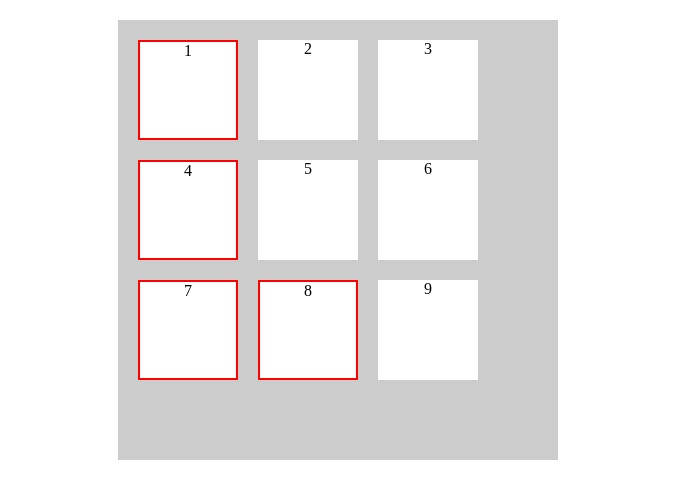
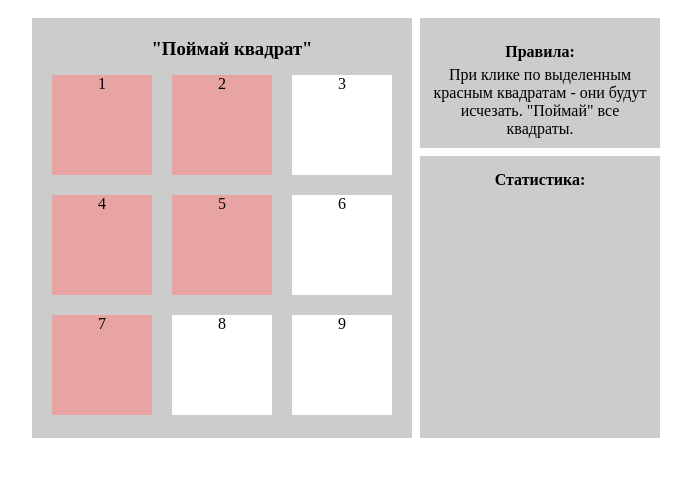
Before and after one commit to AntVoronin/catch-square, a plain HTML site: page index.html in a window 1280 px wide. Shown: the whole page, without its empty margins (302-993 px from the left). Drawn offline with Linux system fonts and the light colour scheme.

Commit message:
Commit_2

```diff
--- a/index.html
+++ b/index.html
@@ -7,7 +7,10 @@
     <link rel="stylesheet" href="style.css">
 </head>
 <body>
+    <div class="outer">
         <div class="wrapper">
+            <div class="gameField">
+                <h3>"Поймай квадрат"</h3>
                 <div class="squere"><span>1</span></div>
                 <div class="squere"><span>2</span></div>
                 <div class="squere"><span>3</span></div>
@@ -18,6 +21,15 @@
                 <div class="squere"><span>8</span></div>
                 <div class="squere"><span>9</span></div>
             </div>
+            <!-- <button class="play">Play</button> -->
+            <div class="score">
+                <h4>Правила:</h4>
+                <p>При клике по выделенным красным квадратам - они будут исчезать. "Поймай" все квадраты.</p>
+                <div class="line"></div>
+                <h4>Статистика:</h4>
+            </div>
+        </div>
+    </div>
 </body>
 <script src="script.js" ></script>
 </html>
--- a/script.js
+++ b/script.js
@@ -1,27 +1,51 @@
-const wrap   = document.querySelector('.wrapper'),
-      squere = document.querySelectorAll('.squere');
+window.onload = function() {
 
-startGame(500);
     //можно динамически задавать число квадратов, время и генерить квадраты скриптом через innerHTML например
-//а вёрстка будет чистая
+    //а вёрстка будет чистая ?
+    const gField = document.querySelector('.gameField'),
+    squere     = document.querySelectorAll('.squere'),
+    score      = document.querySelector('.score'),
+    btnPlay    = document.querySelector('.play');
+
+    let start;
+
+    startGame(1000);
 
     function startGame(time) {
-    const start = new Date();
-    const timer = setInterval( active, time );
+        //восстанавливавем квадратики при следующем запуске:
+        squere.forEach( el=> {
+            el.classList.remove('hide');
+        } );
+
+        start = new Date();
+        let hideNum = 0;
+
+        const timer = setInterval(active, time);
+        //const timer = setTimeout( function() { setTimeout(active, time) } , time );
 
         squere.forEach( el=> {
-        el.addEventListener('click', function() {
-            if( this.classList.contains('active') ) {
-                this.classList.add('hide');
-                let hideNum = document.querySelectorAll('.hide');
-                if( hideNum.length === 9 ) {
-                    alert(`Game Over!!! Ваше время ${ ((new Date() - start)/1000).toFixed(2) } сек`);
+            el.addEventListener('click', function(event) {
+                if( event.target.classList.contains('active') ) {
+                    event.target.classList.add('hide');
+                    hideNum++ ;
+
+                    if( hideNum === 9 ) {
+                        let timeGame = ( (new Date() - start)/1000 ).toFixed(1) ;
+                        score.innerHTML += `Ваше время: ${ timeGame }сек <br>`;
                         clearInterval(timer);
+
+                        if( confirm("Сыграем ещё?") )  startGame(time);
                     }
+                    // let hideNum = document.querySelectorAll('.hide');
+                    // if( hideNum.length === 3 ) {
+                    // .....
+                    // }
                 }
             })
         } )
     }
+
+    //btnPlay.addEventListener('click', function() { startGame(1000) } );
 
     function active() {
         squere.forEach( el=> {
@@ -34,6 +58,7 @@ function getRand() {
         return Math.round(Math.random());
     }
     // рандомн целое от 0 до max-1
-function getRandomInt(max) {
-    return Math.floor(Math.random() * max);
+    // function getRandomInt(max) {
+    //     return Math.floor(Math.random() * max);
+    // }
 }
--- a/style.css
+++ b/style.css
@@ -2,13 +2,61 @@
     margin: 0;
     padding: 0;
 }
+div {
+    /* border: 2px solid #000; */
+}
+.outer {
+    margin: 10px;
+    width: 100%;
+}
 .wrapper {
-    margin: 20px auto;
+    margin: 0px auto 0;
+    padding: 0px;
+    width: 640px;
+    /* height: 500px; */
+    overflow: hidden;
+    border: 4px solid #fff;
+}
+.gameField {
+    margin: 0px;
+    padding: 20px 0 0px 20px;
     background-color: #ccc;
-    width: 400px;
+    width: 360px;
     height: 400px;
-    padding: 20px;
-    /* overflow: hidden; */
+    text-align: center;
+    /* display: inline-block; */
+    float: left;
+    border: 4px solid #fff;
+}
+.score {
+    margin: 0px;
+    padding: 10px;
+    width: 220px;
+    height: 400px;
+    background-color: #ccc;
+    border: 4px solid #fff;
+    text-align: center;
+    /* display: inline-block; */
+    float: left;
+}
+/* .score div {
+    border: 4px solid #fff;
+} */
+.line {
+    border: 4px solid #fff;
+    margin-left: -10px;
+    margin-right: -10px;
+    margin-top: 10px;
+}
+.score h4 {
+    margin-top: 15px;
+    margin-bottom: 5px;
+}
+.gameField h3 {
+    margin-bottom: 15px;
+}
+.play {
+    float: left;
 }
 .squere {
     width: 100px;
@@ -22,8 +70,11 @@
     vertical-align: auto;
 }
 .active {
-    border: 2px solid red;
+    background-color: #e8a3a3;
 }
 .hide {
     display: none;
 }
+.show {
+    display: block;
+}
```
Also changed, not shown: 1 other file. Lines whose indentation alone changed are shown as unchanged.
